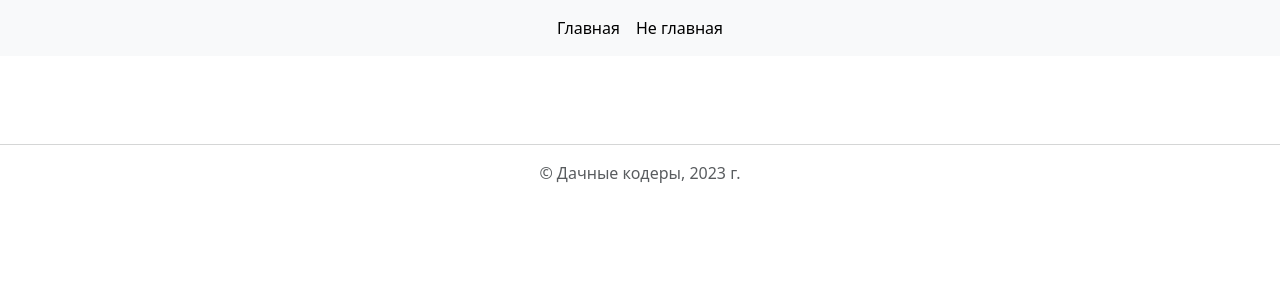
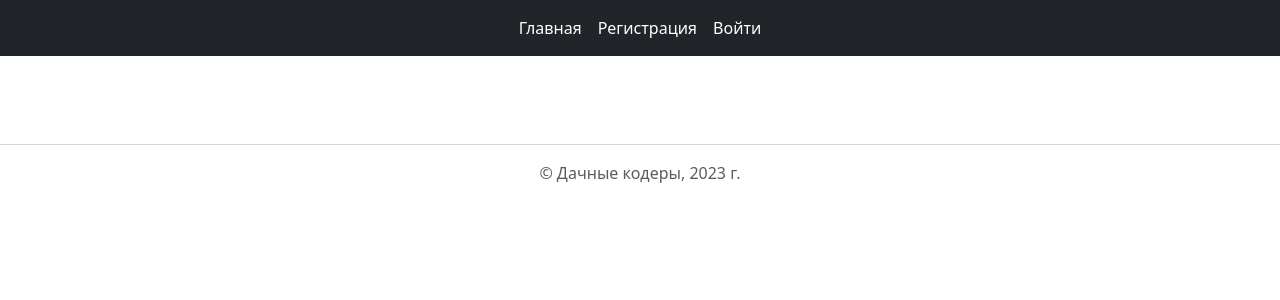
Before and after one commit to Krahjotdaan/FoodComparison-MSHP, a Django app: template food_comp/templates/base.html in a window 1280 px wide. Shown: the top 300 px of the page. Run offline with Django 4.2, Linux system fonts and the light colour scheme; the template is opened without the code that fills it, so the values that code supplies are empty.

Commit message:
Refactor navbar, type: refactor
Изменен навбар

```diff
--- a/food_comp/templates/navbar.html
+++ b/food_comp/templates/navbar.html
@@ -5,15 +5,18 @@
     <title>Title</title>
 </head>
 <body>
- <nav class="navbar navbar-expand-lg navbar-light bg-light">
+ <nav class="navbar navbar-expand-lg navbar-dark bg-dark">
 
-    <div class="collapse navbar-collapse justify-content-center" id="navbarCenteredExample">
+    <div class="collapse navbar-collapse justify-content-center">
       <ul class="navbar-nav mb-2 mb-lg-0">
         <li class="nav-item">
           <a class="nav-link active" aria-current="page" href="#">Главная</a>
         </li>
         <li class="nav-item">
-          <a class="nav-link active" aria-current="page" href="#">Не главная</a>
+          <a class="nav-link active" aria-current="page" href="#">Регистрация</a>
+        </li>
+          <li class="nav-item">
+          <a class="nav-link active" aria-current="page" href="#">Войти</a>
         </li>
       </ul>
     </div>
```
